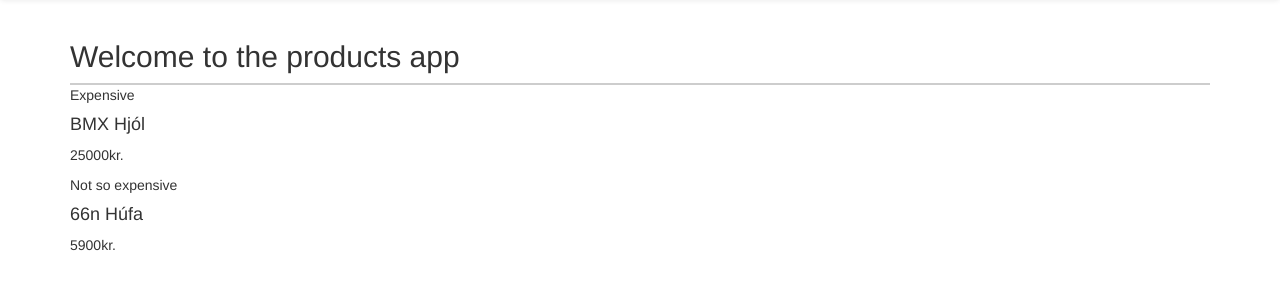
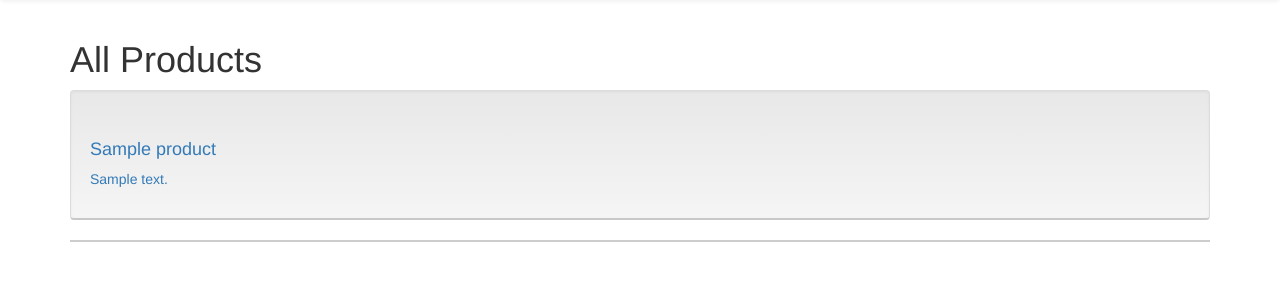
Before and after one commit to peturoh/vln2, a Django app: page / in a window 1280 px wide. Shown: the part 52-352 px from the top of the page. Run offline with Django 4.2, Linux system fonts and the light colour scheme; tables that the repository leaves empty hold one stand-in row (values such as "Sample post").

Commit message:
products meira

```diff
--- a/Fire_Sale/products/models.py
+++ b/Fire_Sale/products/models.py
@@ -1,12 +1,18 @@
 from django.db import models
+from user.models import Profile
+
 
 class ProductCategory(models.Model):
     name = models.CharField(max_length=255)
 
+    def __str__(self):
+        return self.name
+
+
 class Product(models.Model):
     name = models.CharField(max_length=255)
     condition = models.CharField(max_length=255)
-    image = models.CharField(max_length=255)
+    #image = models.CharField(max_length=255)
     description = models.CharField(max_length=255, blank=True)
     #highest_offer = models.ForeignKey()
     #similar_items = models.ForeignKey()
@@ -15,8 +21,17 @@ class Product(models.Model):
     category = models.ForeignKey(ProductCategory, on_delete=models.CASCADE)
     #price = models.FloatField()
     on_sale = models.BooleanField() #Er seljandi búinn að accepta annað tilboð
-    #manufacturer = models.ForeignKey(Manufacturer, on_delete=models.CASCADE)
+
+    #Impossible to add a non-nullable field 'seller' to product without specifying a default.
+    #seller = models.ForeignKey(Profile, on_delete=models.CASCADE, blank=False)
+
+    def __str__(self):
+        return self.name
+
 
 class ProductImage(models.Model):
     image = models.CharField(max_length=9999)
     product = models.ForeignKey(Product, on_delete=models.CASCADE)
+
+    def __str__(self):
+        return self.image
--- a/Fire_Sale/products/urls.py
+++ b/Fire_Sale/products/urls.py
@@ -3,4 +3,5 @@ from . import views
 
 urlpatterns = [
     path('', views.index, name='product-index'),
+    path('<int:id>', views.get_product_by_id, name="product-details")
 ]
--- a/Fire_Sale/products/views.py
+++ b/Fire_Sale/products/views.py
@@ -1,10 +1,15 @@
 from django.shortcuts import render
-
-products = [
-    {'name': 'BMX Hjól', 'price': 25000},
-    {'name': '66n Húfa', 'price': 5900}
-]
+from products.models import Product
 
 # Create your views here.
+
+
 def index(request):
-    return render(request, 'products/index.html', context={'products': products})
+    context = {'products': Product.objects.all().order_by('name')}
+    return render(request, 'products/index.html', context) #context={'products': products}
+
+
+def get_product_by_id(request, id):
+    return render(request, 'products/product_details.html', {
+        'products': get_object_or_404(Product, pk=id)
+    })
--- a/Fire_Sale/templates/products/index.html
+++ b/Fire_Sale/templates/products/index.html
@@ -1,15 +1,9 @@
 {% extends 'base.html' %}
 {% block content %}
+    <h1 class="red">All Products</h1>
     <div class="product">
-        <h2>Welcome to the products app</h2>
+        {% for product in products %}
+            {% include 'products/single_product.html' with product=product %}
+        {% endfor %}
     </div>
-    {% for product in products %}
-        {% if product.price > 10000 %}
-            <p>Expensive</p>
-        {% else %}
-        <p>Not so expensive</p>
-        {% endif %}
-        <h4> {{ product.name }}</h4>
-        <p> {{ product.price }}kr.</p>
-    {% endfor %}
 {% endblock %}
--- /dev/null
+++ b/Fire_Sale/templates/products/single_product.html
@@ -0,0 +1,7 @@
+<div class="well product">
+    <a href='/products/{{ product.id }}'>
+        <img class="candy-img" src="{{ products.productimage_set.first.image }}" />
+        <h4>{{ product.name }}</h4>
+        <p>{{ product.description }}</p>
+    </a>
+</div>
```
Also changed, not shown: Fire_Sale/templates/products/product_details.html (added, +9 -0 lines), Fire_Sale/products/migrations/0002_remove_product_image.py (added).
